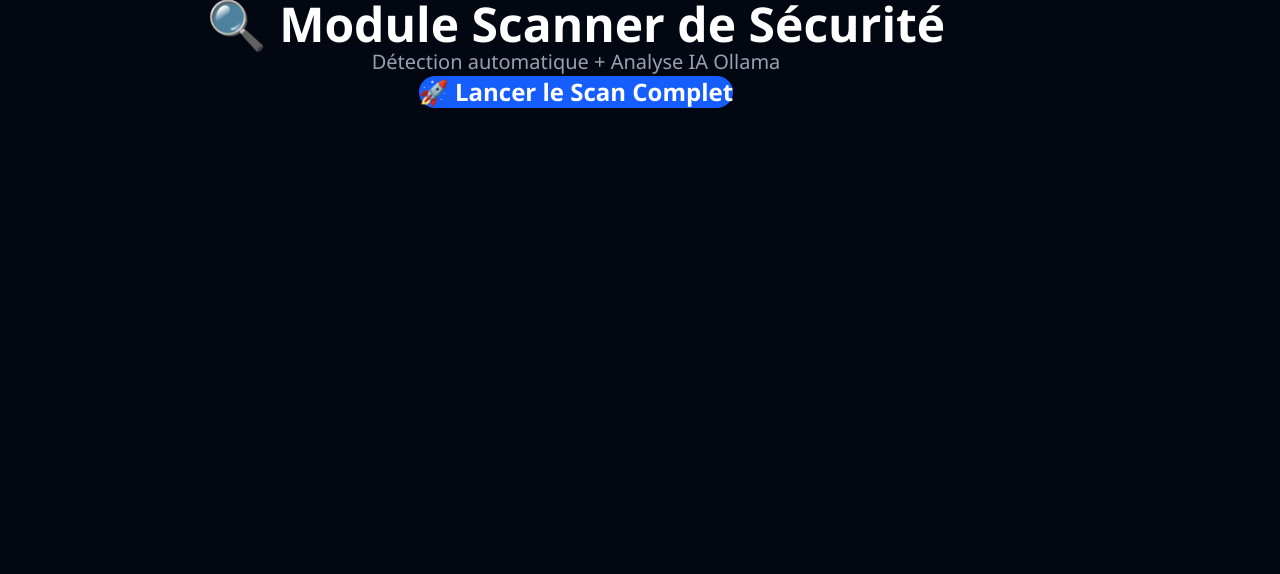
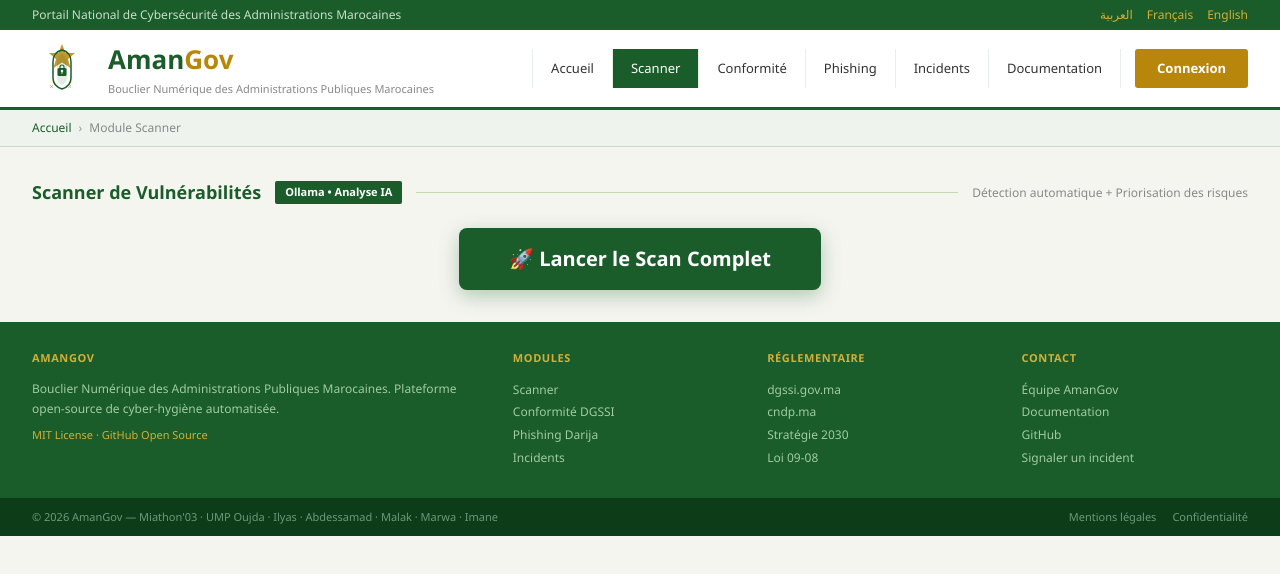
Before and after one commit to f3d4yn/AmanGov, a Next.js app: page /scanner in a window 1280 px wide. Shown: the top 574 px of the page. Built offline with nearby package versions, Linux system fonts and the light colour scheme.

Commit message:
feat: Amélioration Module Scanner - Bouton relance + design cohérent

```diff
--- a/app/scanner/page.tsx
+++ b/app/scanner/page.tsx
@@ -1,26 +1,46 @@
 'use client';
-import { useState } from 'react';
+
+import { useState } from "react";
+import PageLayout from "../components/PageLayout";
+import Card from "../components/Card";
+import SectionHeader from "../components/SectionHeader";
+import LoadingSpinner from "../components/LoadingSpinner";
+
+interface Vulnerability {
+  id: number;
+  nom: string;
+  severity: string;
+  cve_id: string;
+  description: string;
+  solution: string;
+}
+
+interface AnalyseIA {
+  analyse: string;
+  priorites?: any[];
+}
 
 export default function ScannerPage() {
   const [results, setResults] = useState<any>(null);
-  const [analyseIA, setAnalyseIA] = useState<any>(null);
+  const [analyseIA, setAnalyseIA] = useState<AnalyseIA | null>(null);
   const [loading, setLoading] = useState(false);
   const [analyzing, setAnalyzing] = useState(false);
 
-  const severityColors: any = {
-    Critique: 'bg-red-600 text-white',
-    Haute: 'bg-orange-600 text-white',
-    Moyenne: 'bg-yellow-600 text-black',
-    Faible: 'bg-green-600 text-white',
+  const severityColor = (severity: string) => {
+    if (severity === "Critique") return { bg: "#fee2e2", text: "#c0392b" };
+    if (severity === "Haute") return { bg: "#fef3c7", text: "#d97706" };
+    if (severity === "Moyenne") return { bg: "#fef9c3", text: "#b45309" };
+    return { bg: "#dcfce7", text: "#166534" };
   };
 
   const lancerScan = async () => {
-    setLoading(true);
+    // Réinitialisation complète
     setResults(null);
     setAnalyseIA(null);
+    setLoading(true);
+    setAnalyzing(false);
 
-    // Simulation de scan
-    await new Promise(resolve => setTimeout(resolve, 3000));
+    await new Promise(r => setTimeout(r, 2500));
 
     const res = await fetch('/api/scan/results');
     const data = await res.json();
@@ -28,88 +48,105 @@
     setResults(data);
     setLoading(false);
 
-    analyserAvecIA(data.vulnerabilities);
-  };
-
-  const analyserAvecIA = async (vulnerabilities: any[]) => {
+    // Lancer l'analyse IA
     setAnalyzing(true);
     try {
-      const res = await fetch('/api/scan/analyze', {
+      const aiRes = await fetch('/api/scan/analyze', {
         method: 'POST',
         headers: { 'Content-Type': 'application/json' },
-        body: JSON.stringify({ vulnerabilities })
+        body: JSON.stringify({ vulnerabilities: data.vulnerabilities })
       });
-
-      const data = await res.json();
-      if (data.success) {
-        setAnalyseIA(data.analyseIA);
-      }
-    } catch (error) {
-      console.error(error);
+      const aiData = await aiRes.json();
+      if (aiData.success) setAnalyseIA(aiData.analyseIA);
+    } catch (e) {
+      console.error(e);
     }
     setAnalyzing(false);
   };
 
   return (
-    <div className="min-h-screen bg-gray-950 text-white p-8">
-      <div className="max-w-6xl mx-auto">
-        <h1 className="text-5xl font-bold text-center mb-4">🔍 Module Scanner de Sécurité</h1>
-        <p className="text-center text-gray-400 mb-12 text-xl">Détection automatique + Analyse IA Ollama</p>
+    <PageLayout title="Module Scanner" currentPath="/scanner">
+      <div style={{ padding: "32px" }}>
 
-        <div className="flex justify-center mb-12">
+        <SectionHeader
+          title="Scanner de Vulnérabilités"
+          badge="Ollama • Analyse IA"
+          note="Détection automatique + Priorisation des risques"
+        />
+
+        <div className="flex justify-center my-12">
           <button
             onClick={lancerScan}
             disabled={loading}
-            className="bg-blue-600 hover:bg-blue-700 disabled:bg-gray-700 px-12 py-5 rounded-2xl text-2xl font-semibold transition-all flex items-center gap-3"
+            style={{
+              background: loading ? "#4b5563" : "#1a5c2a",
+              color: "white",
+              padding: "16px 50px",
+              fontSize: "1.25rem",
+              fontWeight: "600",
+              borderRadius: "8px",
+              border: "none",
+              cursor: loading ? "not-allowed" : "pointer",
+              boxShadow: "0 6px 20px rgba(26,92,42,0.3)"
+            }}
           >
-            {loading ? "🔄 Analyse en cours..." : "🚀 Lancer le Scan Complet"}
+            {loading ? "🔄 Scan en cours..." : "🚀 Lancer le Scan Complet"}
           </button>
         </div>
 
-        {loading && (
-          <div className="text-center py-20">
-            <div className="animate-spin h-16 w-16 border-4 border-blue-600 border-t-transparent rounded-full mx-auto"></div>
-            <p className="mt-6 text-xl">Scan du système en cours...</p>
-          </div>
-        )}
+        {loading && <LoadingSpinner text="Scan en cours..." />}
 
         {results && (
-          <div className="space-y-12">
-            {/* Vulnérabilités */}
-            <div>
-              <h2 className="text-3xl font-semibold mb-8">Vulnérabilités détectées ({results.total})</h2>
-              <div className="grid grid-cols-1 lg:grid-cols-2 gap-6">
-                {results.vulnerabilities.map((vuln: any) => (
-                  <div key={vuln.id} className="bg-gray-900 p-7 rounded-3xl border border-gray-700 hover:border-gray-600 transition-all">
-                    <div className="flex justify-between items-start mb-4">
-                      <h3 className="font-semibold text-xl">{vuln.nom}</h3>
-                      <span className={`px-5 py-1.5 rounded-full text-sm font-medium ${severityColors[vuln.severity]}`}>
-                        {vuln.severity}
-                      </span>
-                    </div>
-                    <p className="text-gray-400 mb-4">{vuln.description}</p>
-                    <p className="text-emerald-400 text-sm"><strong>Solution :</strong> {vuln.solution}</p>
-                  </div>
-                ))}
-              </div>
+          <>
+            <div style={{ display: "grid", gridTemplateColumns: "1fr 1fr", gap: "20px", marginBottom: "32px" }}>
+              <Card topColor="green">
+                <p style={{margin:0, fontSize:"0.9rem", color:"#555"}}>TOTAL VULNÉRABILITÉS</p>
+                <p style={{fontSize:"3rem", fontWeight:700, color:"#1a5c2a", margin:"8px 0 0"}}>{results.total}</p>
+              </Card>
+              <Card topColor="gold">
+                <p style={{margin:0, fontSize:"0.9rem", color:"#555"}}>CRITIQUES / HAUTES</p>
+                <p style={{fontSize:"3rem", fontWeight:700, color:"#c0392b", margin:"8px 0 0"}}>
+                  {results.vulnerabilities.filter((v: any) => ["Critique","Haute"].includes(v.severity)).length}
+                </p>
+              </Card>
             </div>
 
-            {/* Analyse IA */}
-            <div className="bg-gradient-to-br from-gray-900 to-gray-800 border border-gray-700 rounded-3xl p-10">
-              <h2 className="text-3xl font-semibold mb-6 flex items-center gap-3">
-                🤖 Analyse IA & Plan de Correction
-                {analyzing && <span className="text-blue-400">(en cours...)</span>}
-              </h2>
+            <Card topColor="green">
+              <SectionHeader title={`Vulnérabilités détectées (${results.total})`} />
+              <div style={{display:"grid", gridTemplateColumns:"repeat(auto-fit, minmax(520px, 1fr))", gap:"20px"}}>
+                {results.vulnerabilities.map((v: Vulnerability) => {
+                  const color = severityColor(v.severity);
+                  return (
+                    <div key={v.id} style={{background:"#fff", border:"1px solid #e5e5e5", borderRadius:"12px", padding:"24px"}}>
+                      <div style={{display:"flex", justifyContent:"space-between", alignItems:"start", marginBottom:"12px"}}>
+                        <h3 style={{margin:0, fontSize:"1.1rem"}}>{v.nom}</h3>
+                        <span style={{padding:"4px 14px", borderRadius:"9999px", background:color.bg, color:color.text, fontSize:"0.8rem", fontWeight:600}}>
+                          {v.severity}
+                        </span>
+                      </div>
+                      <p style={{color:"#444", lineHeight:1.6}}>{v.description}</p>
+                      <p style={{marginTop:"16px", color:"#1a5c2a", fontWeight:600}}>
+                        Solution : {v.solution}
+                      </p>
+                    </div>
+                  );
+                })}
+              </div>
+            </Card>
 
-              {analyseIA && (
-                <div className="prose prose-invert max-w-none">
-                  <p className="text-lg leading-relaxed whitespace-pre-wrap">{analyseIA.analyse}</p>
+            <Card topColor="gold">
+              <SectionHeader title="🤖 Analyse IA & Plan de Correction" />
+              {analyzing ? (
+                <LoadingSpinner text="Ollama analyse les vulnérabilités..." />
+              ) : analyseIA ? (
+                <div style={{lineHeight:1.7, color:"#333", whiteSpace:"pre-wrap"}}>
+                  {analyseIA.analyse}
                 </div>
-              )}
-            </div>
-          </div>
+              ) : null}
+            </Card>
+          </>
         )}
       </div>
-    </div>
+    </PageLayout>
   );
 }
```
